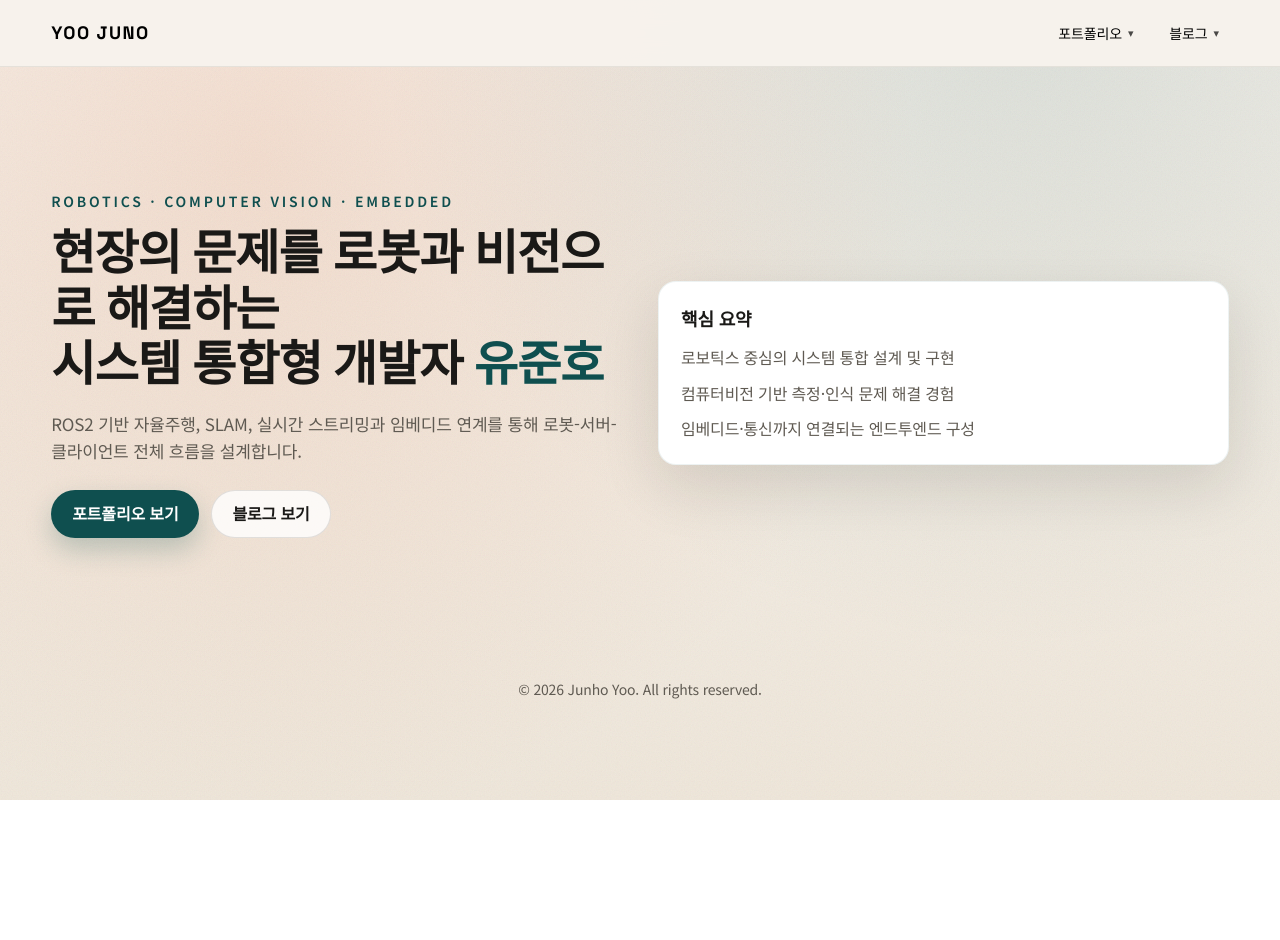
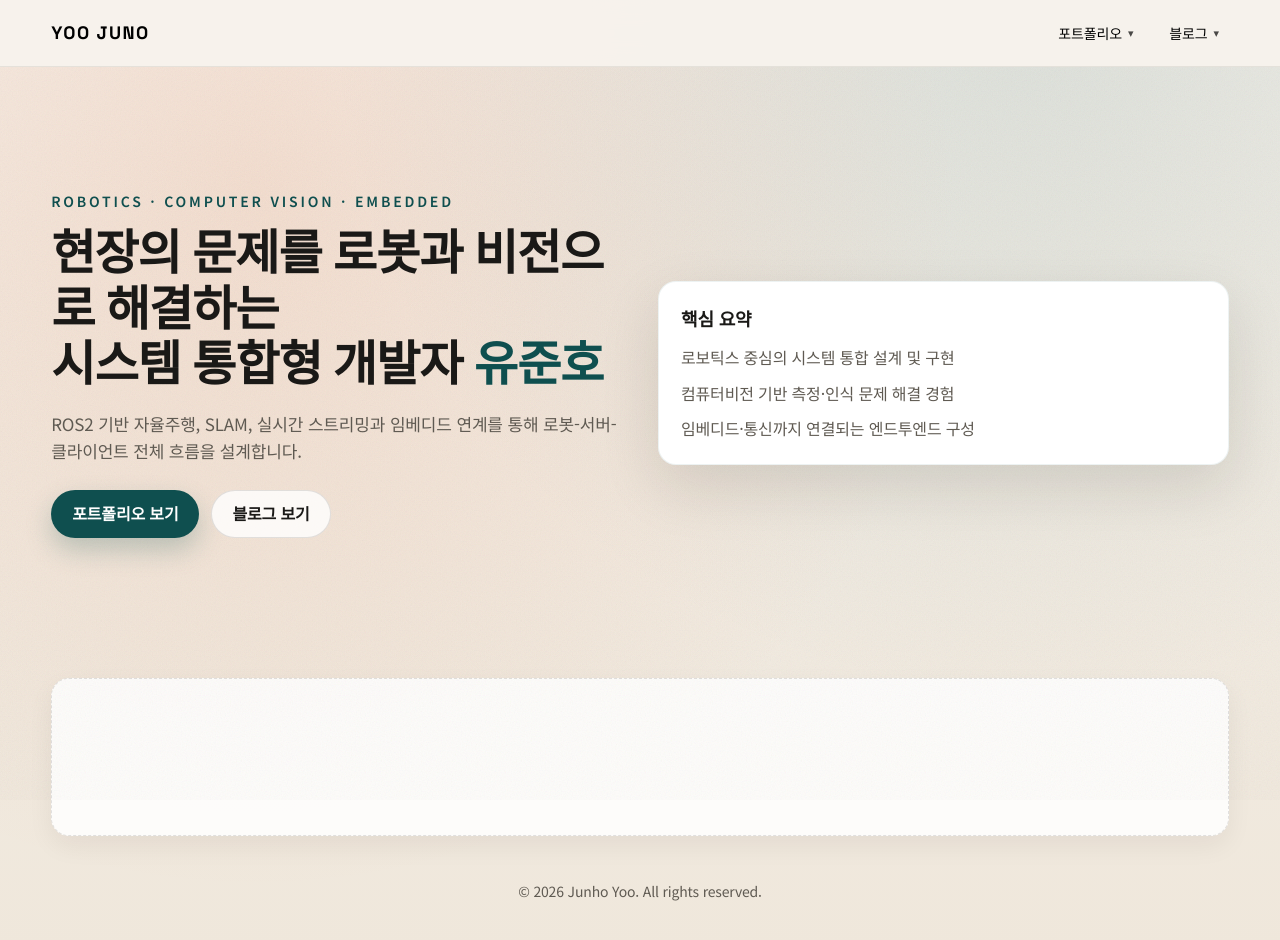
Before and after one commit to YooJuno/YooJuno.github.io, a React (Vite) app: page / in a window 1280 px wide. Shown: the top 940 px of the page. Before the commit the page ends 800 px from the top, so only its background shows below. Built offline with nearby package versions, Linux system fonts and the light colour scheme.

Commit message:
feat(ads): add AdSense loader and slot
Include the AdSense script in the head and render a footer ad slot.
Add basic container styling for the ad placement.

Refs: N/A

```diff
--- a/index.html
+++ b/index.html
@@ -23,6 +23,7 @@
         }
       })()
     </script>
+    <script async src="https://pagead2.googlesyndication.com/pagead/js/adsbygoogle.js?client=ca-pub-9290056343148248" crossorigin="anonymous"></script>
   </head>
   <body>
     <div id="root"></div>
--- a/src/App.jsx
+++ b/src/App.jsx
@@ -20,6 +20,33 @@ const ScrollToTop = () => {
   }, [location.pathname, location.search])
 
   return null
+}
+
+
+const AdSlot = () => {
+  useEffect(() => {
+    try {
+      if (typeof window !== 'undefined') {
+        window.adsbygoogle = window.adsbygoogle || []
+        window.adsbygoogle.push({})
+      }
+    } catch (err) {
+      // ignore ad errors during development
+    }
+  }, [])
+
+  return (
+    <div className="ad-container">
+      <ins
+        className="adsbygoogle"
+        style={{ display: 'block' }}
+        data-ad-client="ca-pub-9290056343148248"
+        data-ad-slot="0000000000"
+        data-ad-format="auto"
+        data-full-width-responsive="true"
+      ></ins>
+    </div>
+  )
 }
 
 const SiteNav = () => (
@@ -71,6 +98,7 @@ function App() {
           <Route path="/travel" element={<Travel />} />
           <Route path="*" element={<NotFound />} />
         </Routes>
+        <AdSlot />
         <footer className="site-footer">
           <div className="container">
             <p>© 2026 Junho Yoo. All rights reserved.</p>
--- a/src/index.css
+++ b/src/index.css
@@ -1315,3 +1315,18 @@ summary:focus-visible {
     grid-template-columns: 1fr;
   }
 }
+
+
+.ad-container {
+  width: min(1200px, 92vw);
+  margin: 32px auto 12px;
+  padding: 18px;
+  background: rgba(255, 255, 255, 0.85);
+  border: 1px dashed var(--border);
+  border-radius: var(--radius);
+  box-shadow: 0 10px 26px rgba(30, 20, 12, 0.06);
+}
+
+.ad-container .adsbygoogle {
+  min-height: 120px;
+}
```
